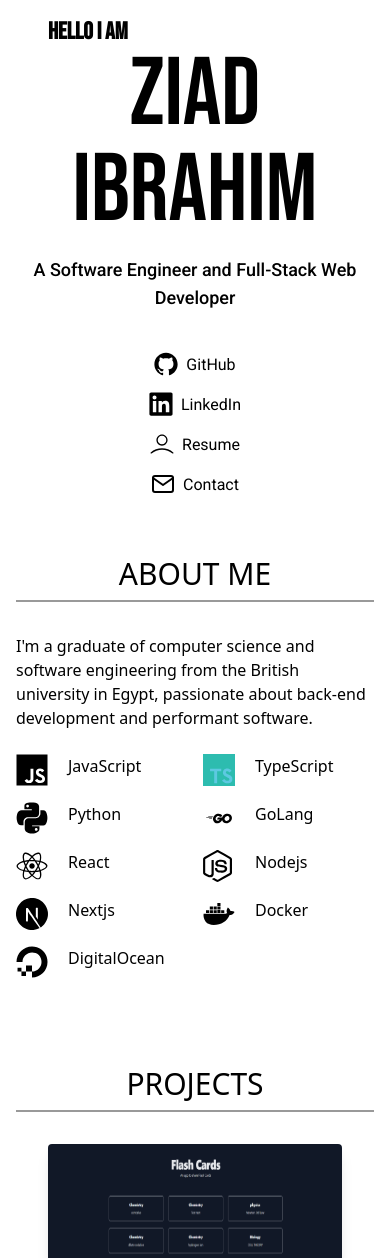
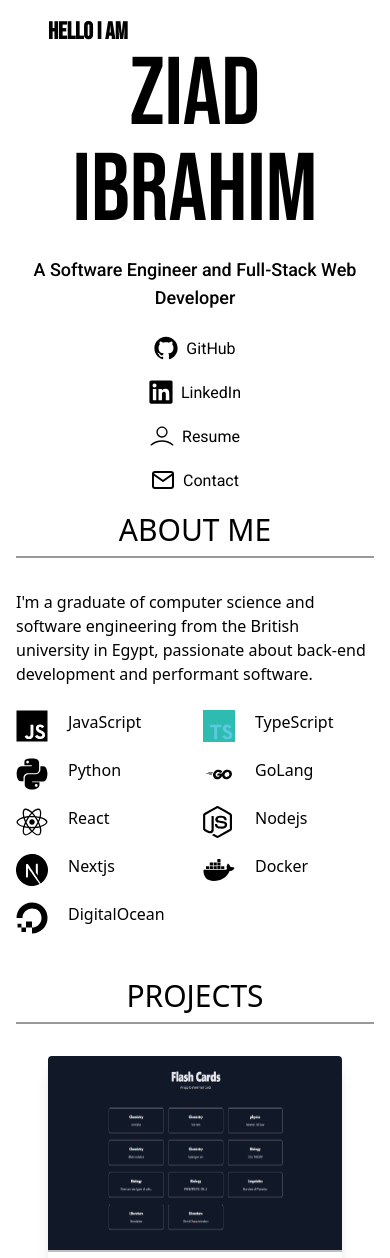
Before and after one commit to mage1711/portfolio, a Next.js app: page / in a window 390 px wide. Shown: the top 1258 px of the page. Built offline with nearby package versions, Linux system fonts and the light colour scheme.

Commit message:
changed layout

```diff
--- a/components/AboutMe.tsx
+++ b/components/AboutMe.tsx
@@ -24,7 +24,7 @@ const Technologies = [
 export default function AboutMe(){
 return(
     <div>
-    <div className="mt-14 border-b-2 container  border-black border-opacity-40"><h1 className=" mb-2 text-center text-3xl">ABOUT ME</h1>
+    <div className="mt-4 lg:mt-14 border-b-2 container  border-black border-opacity-40"><h1 className=" mb-2 text-center text-3xl">ABOUT ME</h1>
    </div>
    <div className=' flex flex-col space-y-6 lg:space-y-0 lg:flex-row my-8'>
    <section className='lg:w-6/12'>
--- a/pages/_app.tsx
+++ b/pages/_app.tsx
@@ -5,7 +5,7 @@ import '../styles/global.css'
 function App({ Component, pageProps }: AppProps) {
   return(
     <div>
-    {/* <NavBar/> */}
+
     <Component {...pageProps} />
     </div>
   )
--- a/pages/index.tsx
+++ b/pages/index.tsx
@@ -31,7 +31,7 @@ export default function Home() {
   <h3 className='font-bebas font-bold text-2xl text-left pl-8'>HELLO I AM</h3>
   <h1 className='text-8xl font-bebas '>ZIAD IBRAHIM</h1>
   <p className='font-medium text-lg pt-4'>A Software Engineer and Full-Stack Web Developer </p>
-  <div className="flex flex-col space-y-3 lg:space-y-0 mt-10 text-center lg:flex-row lg:space-x-16 lg:mt-20 ">
+  <div className="flex flex-col space-y-4 lg:space-y-0 mt-6 text-center lg:flex-row lg:space-x-16 lg:mt-20 ">
 
  <div className="hover:opacity-50">
     <a href='https://github.com/mage1711'><GitHub className="w-6 h-6 inline-block mr-1 mb-1"/> GitHub</a>
@@ -52,7 +52,7 @@ export default function Home() {
   </div>
 <AboutMe/>
  <div>
-  <div className="mt-14 border-b-2 container  border-black border-opacity-40"><h1 className=" mb-2 text-center text-3xl">PROJECTS</h1>
+  <div className="mt-3 border-b-2 container  border-black border-opacity-40"><h1 className=" mb-2 text-center text-3xl">PROJECTS</h1>
  </div>
  <div className='p-8 grid grid-cols-1 sm:grid-cols-1 md:grid-cols-3 lg:grid-cols-3 xl:grid-cols-3 gap-5'>
  {Projects.map((project) => (
```
